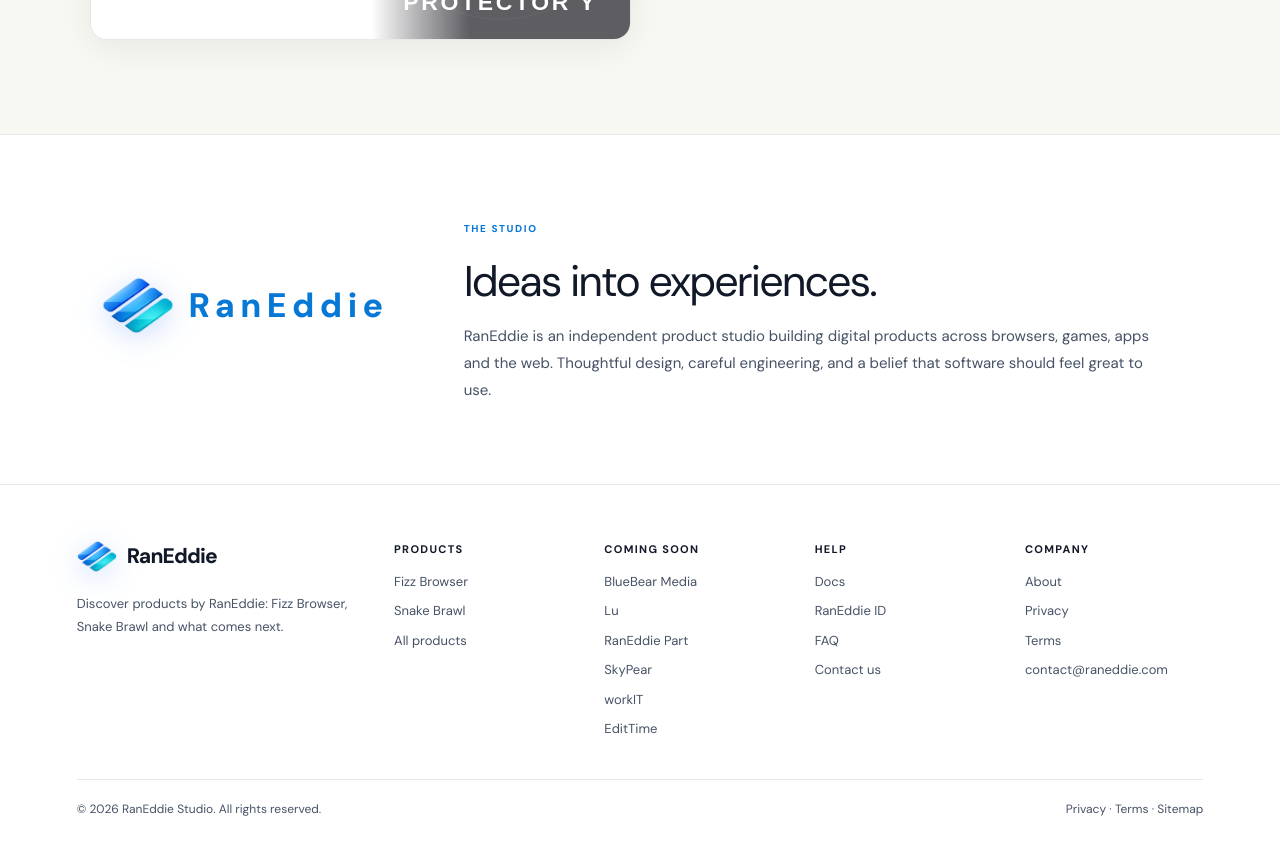
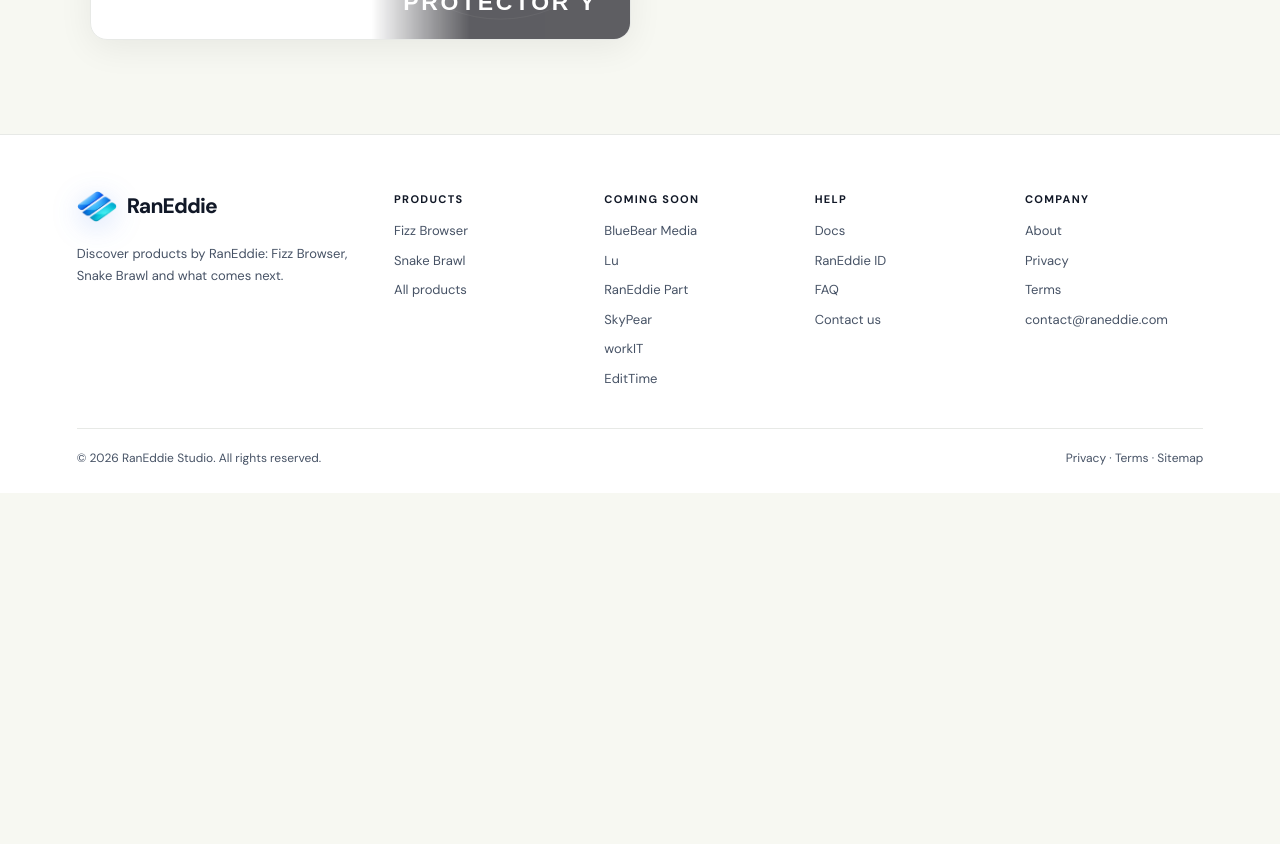
Before and after one commit to raneddie321/raneddie, a Next.js app: page / in a window 1280 px wide. Shown: the part 3540-4384 px from the top of the page. After the commit the page ends 4033 px from the top, so only its background shows below. Built offline with nearby package versions, Linux system fonts and the light colour scheme; no server answers.

Commit message:
Remove Studio block above footer

```diff
--- a/src/components/home-client.tsx
+++ b/src/components/home-client.tsx
@@ -92,14 +92,6 @@ export default function HomeClient({ content }: { content: SiteContent }) {
           ))}
         </div>
       </section>
-      <section className="studio-section" id="studio">
-        <Reveal className="studio-logo"><Logo src={content.site.logo} /></Reveal>
-        <Reveal delay={0.1}>
-          <span>{content.studio.eyebrow}</span>
-          <h2>{content.studio.title}</h2>
-          <p>{content.studio.text}</p>
-        </Reveal>
-      </section>
       <SiteFooter content={content} />
     </main>
   );
```
